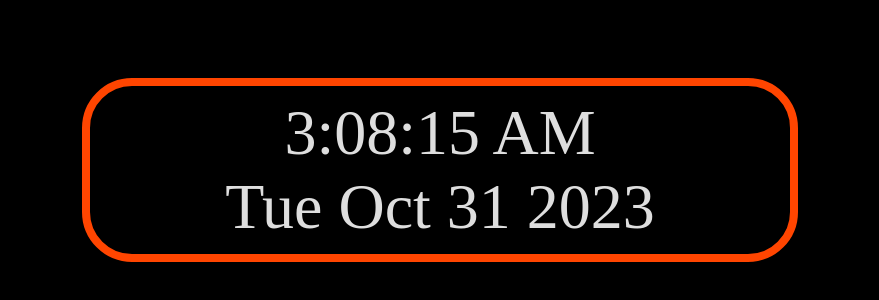
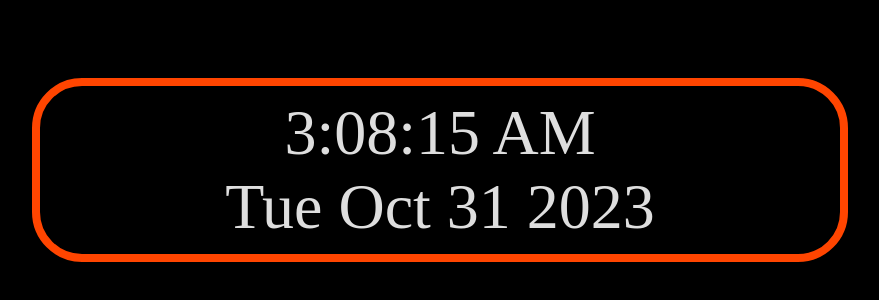
Before and after one commit to Davonne007-TX/digital-clock, a React (Vite) app: page / in a window 1280 px wide. Shown: the part 238-538 px from the top of the page, without its empty margins (200-1079 px from the left). Built offline with nearby package versions, Linux system fonts and the light colour scheme; a web font is replaced by a local one.

Commit message:
editing width

```diff
--- a/src/index.css
+++ b/src/index.css
@@ -43,7 +43,7 @@ body {
 /* Tablets (415px and above) */
 @media screen and (min-width: 415px) {
   .time {
-    width: 680px;
+    width: 780px;
     font-size: 4em;
     text-align: center;
     padding: 10px;
```
